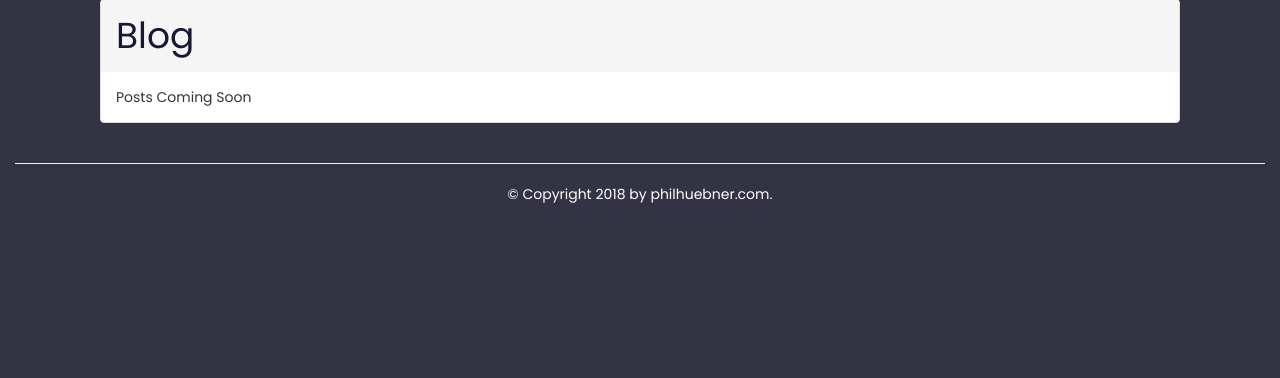
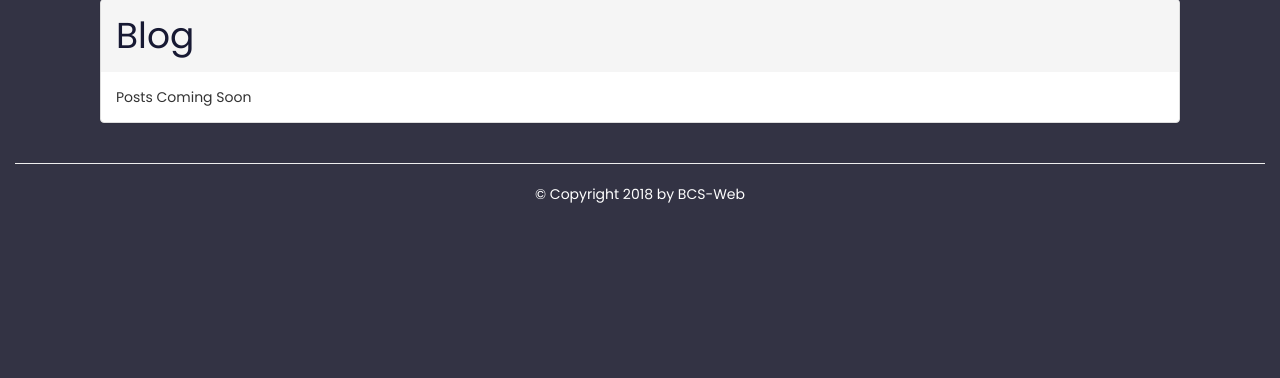
Before and after one commit to jonwillits/bcs_web, a Flask app: page /blog in a window 1280 px wide. Shown: the part 123-501 px from the top of the page. Run offline with Flask 2, Linux system fonts and the light colour scheme; some libraries are stand-ins or nearby versions.

Commit message:
change copyright

```diff
--- a/src/templates/base.html
+++ b/src/templates/base.html
@@ -37,7 +37,7 @@
     <div class="container-fluid">
         <hr>
         <ul class="nav nav-pills nav-justified">
-            <li role="presentation">&copy; Copyright 2018 by philhuebner.com.</li>
+            <li role="presentation">&copy; Copyright 2018 by BCS-Web</li>
         </ul>
     </div>
 </div>
```
